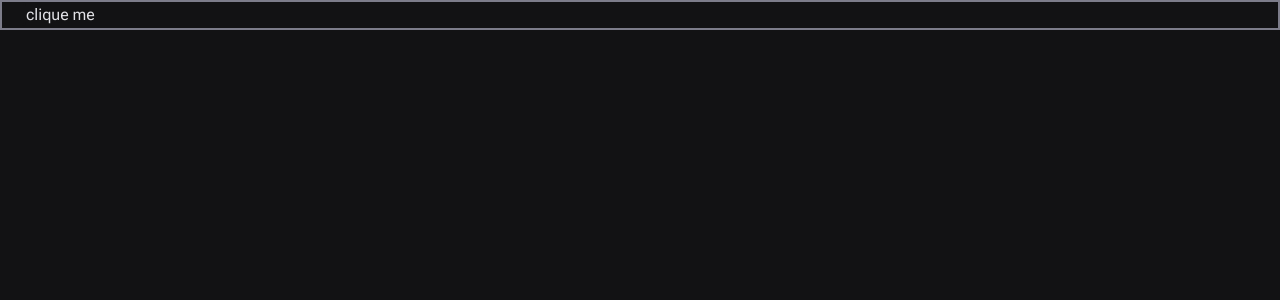
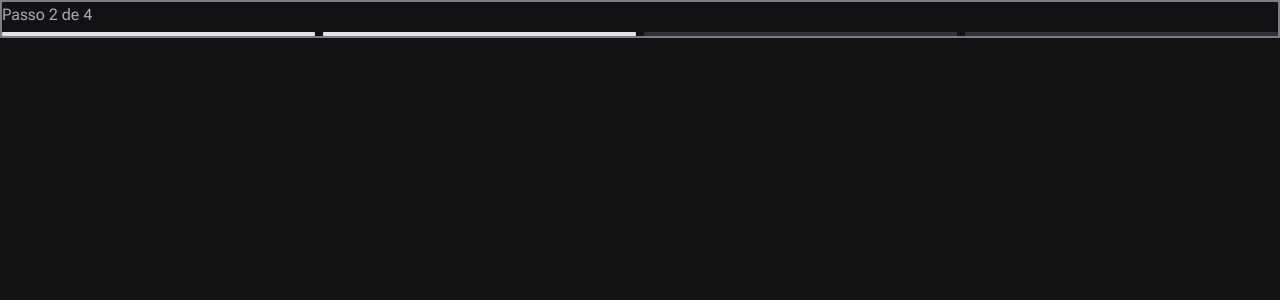
Before and after one commit to alanfoandrade/ignite-call, a Next.js app: page / in a window 1280 px wide. Shown: the top 300 px of the page. Built offline with nearby package versions, Linux system fonts and the light colour scheme; a web font is replaced by a local one.

Commit message:
fix: fix components display name

```diff
--- a/src/app/page.tsx
+++ b/src/app/page.tsx
@@ -1,10 +1,9 @@
-import { Checkbox } from '@/components/Checkbox';
+import { MultiStep } from '@/components/MultiStep';
 
 export default function Home() {
   return (
     <div className="flex border-2 border-gray-400">
-      <Checkbox />
-      <p>clique me</p>
+      <MultiStep steps={4} currentStep={2} />
     </div>
   );
 }
--- a/src/components/Avatar.tsx
+++ b/src/components/Avatar.tsx
@@ -1,3 +1,5 @@
+'use client';
+
 import { Root, Image, Fallback } from '@radix-ui/react-avatar';
 
 import { User } from 'phosphor-react';
--- a/src/components/Box.tsx
+++ b/src/components/Box.tsx
@@ -10,3 +10,5 @@ export function Box({ children, ...props }: HTMLAttributes<HTMLDivElement>) {
     </div>
   );
 }
+
+Box.displayName = 'Box';
--- a/src/components/Button.tsx
+++ b/src/components/Button.tsx
@@ -54,3 +54,5 @@ export function Button({
     </button>
   );
 }
+
+Button.displayName = 'Button';
--- a/src/components/Checkbox.tsx
+++ b/src/components/Checkbox.tsx
@@ -21,3 +21,5 @@ export function Checkbox({ onClick, ...props }: CheckboxProps) {
     </Root>
   );
 }
+
+Checkbox.displayName = 'Checkbox';
--- a/src/components/MultiStep.tsx
+++ b/src/components/MultiStep.tsx
@@ -5,17 +5,17 @@ interface MultiStepProps {
 
 export function MultiStep({ steps, currentStep = 1 }: MultiStepProps) {
   return (
-    <div>
+    <div className="w-full">
       <label className="text-gray-200">
-        Paso {currentStep} de {steps}
+        Passo {currentStep} de {steps}
       </label>
 
-      <div className={`grid grid-cols-[${steps}] mt-1 gap-2`}>
+      <div className={`mt-1 grid grid-cols-4 gap-2`}>
         {Array.from({ length: steps }, (_, i) => i + 1).map((step) => (
           <div
             key={step}
-            className={`h-1 rounded-px bg-gray-600${
-              currentStep >= step ? 'bg-gray-100' : ''
+            className={`h-1 rounded-px ${
+              currentStep >= step ? 'bg-gray-100' : 'bg-gray-600'
             }`}
           />
         ))}
--- a/src/components/TextArea.tsx
+++ b/src/components/TextArea.tsx
@@ -14,3 +14,5 @@ export function TextArea({
     </textarea>
   );
 }
+
+TextArea.displayName = 'TextArea';
```
